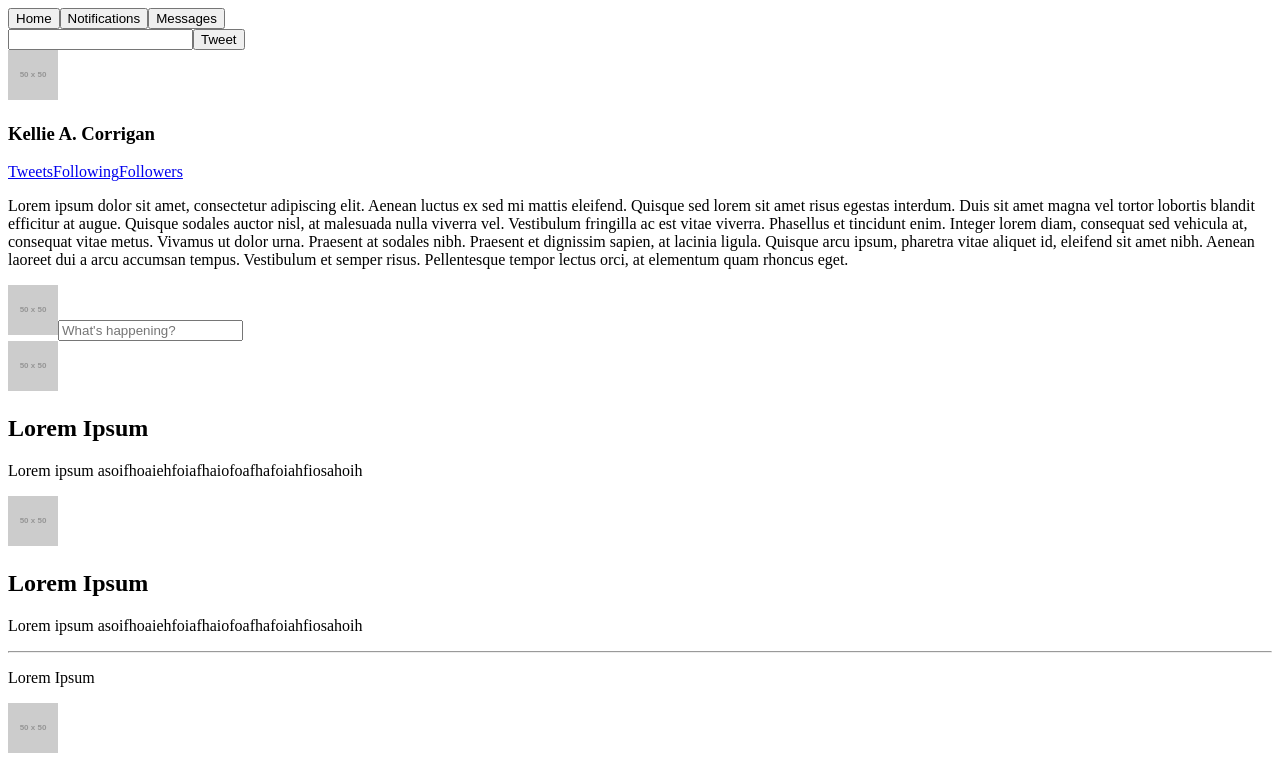
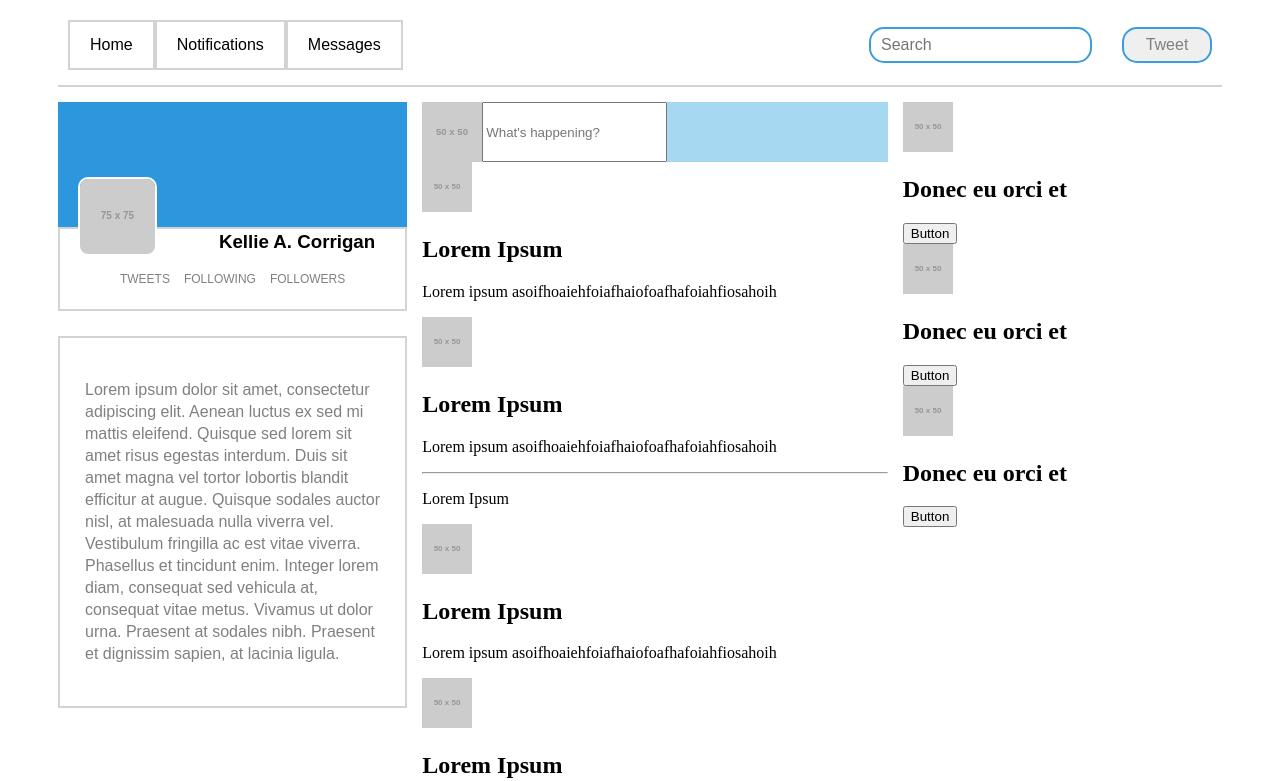
Before and after one commit to ellymaimon/xangoo, a React app: page / in a window 1280 px wide. Shown: the top 781 px of the page. Built offline with nearby package versions, Linux system fonts and the light colour scheme.

Commit message:
add styling to left column

```diff
--- a/src/components/App.jsx
+++ b/src/components/App.jsx
@@ -3,8 +3,11 @@ import Header from "./Header";
 import Content from './Content'
 
 function App(){
+  var appStyle = {
+    margin: '20px 50px',
+  }
   return(
-    <div>
+    <div style={appStyle}>
       <Header />
       <Content />
     </div>
--- a/src/components/Bio.jsx
+++ b/src/components/Bio.jsx
@@ -1,10 +1,19 @@
 import React from 'react';
 
 function Bio(){
+  var bio = {
+    border: "2px solid lightgrey",
+    color: "grey",
+    padding: "25px",
+    marginTop: "25px",
+    fontFamily: "sans-serif",
+    lineHeight: "22px"
+  }
+
   return (
-    <div>
+    <div style={bio}>
       <p>
-        Lorem ipsum dolor sit amet, consectetur adipiscing elit. Aenean luctus ex sed mi mattis eleifend. Quisque sed lorem sit amet risus egestas interdum. Duis sit amet magna vel tortor lobortis blandit efficitur at augue. Quisque sodales auctor nisl, at malesuada nulla viverra vel. Vestibulum fringilla ac est vitae viverra. Phasellus et tincidunt enim. Integer lorem diam, consequat sed vehicula at, consequat vitae metus. Vivamus ut dolor urna. Praesent at sodales nibh. Praesent et dignissim sapien, at lacinia ligula. Quisque arcu ipsum, pharetra vitae aliquet id, eleifend sit amet nibh. Aenean laoreet dui a arcu accumsan tempus. Vestibulum et semper risus. Pellentesque tempor lectus orci, at elementum quam rhoncus eget.
+        Lorem ipsum dolor sit amet, consectetur adipiscing elit. Aenean luctus ex sed mi mattis eleifend. Quisque sed lorem sit amet risus egestas interdum. Duis sit amet magna vel tortor lobortis blandit efficitur at augue. Quisque sodales auctor nisl, at malesuada nulla viverra vel. Vestibulum fringilla ac est vitae viverra. Phasellus et tincidunt enim. Integer lorem diam, consequat sed vehicula at, consequat vitae metus. Vivamus ut dolor urna. Praesent at sodales nibh. Praesent et dignissim sapien, at lacinia ligula.
       </p>
     </div>
   );
--- a/src/components/Content.jsx
+++ b/src/components/Content.jsx
@@ -5,10 +5,18 @@ import Posts from './Posts'
 import Recs from './Recs'
 
 function Content(){
+  var body = {
+    display: "grid",
+    gridTemplateColumns: "30% 40% 30%",
+    gridGap: "15px",
+    marginTop: "15px"
+  }
   return(
-    <div>
-      <Profile/>
-      <Bio/>
+    <div style={body}>
+      <div>
+        <Profile/>
+        <Bio/>
+      </div>
       <Posts/>
       <Recs/>
     </div>
--- a/src/components/Header.jsx
+++ b/src/components/Header.jsx
@@ -3,11 +3,19 @@ import Nav from "./Nav";
 import Search from "./Search";
 
 function Header(){
+  var header = {
+    display: "flex",
+    justifyContent: "space-between",
+    alignItems: "center",
+    borderBottom: "2px solid lightgrey",
+    padding: "0 10px 15px 10px"
+  }
   return (
-    <div>
-      <Nav />
-      <Search />
+    <div style={header}>
+      <Nav/>
+      <Search/>
     </div>
+
   );
 }
 
--- a/src/components/Nav.jsx
+++ b/src/components/Nav.jsx
@@ -1,11 +1,23 @@
 import React from "react";
 
 function Nav(){
+  var div = {
+    display: "inline"
+  }
+  var buttons = {
+    borderRadius: "0",
+    height: "50px",
+    paddingLeft: "20px",
+    paddingRight: "20px",
+    background: "#fff",
+    border: "2px solid lightgrey",
+    fontSize: "16px"
+  }
   return (
-    <div>
-      <button>Home</button>
-      <button>Notifications</button>
-      <button>Messages</button>
+    <div style={div}>
+      <button style={buttons}>Home</button>
+      <button style={buttons}>Notifications</button>
+      <button style={buttons}>Messages</button>
     </div>
   );
 }
--- a/src/components/PostHeader.jsx
+++ b/src/components/PostHeader.jsx
@@ -1,8 +1,13 @@
 import React from "react";
 
 function PostHeader(){
+  var header = {
+    display: "flex",
+    background: "#a6d8f2",
+    height: "60px"
+  }
   return (
-    <div>
+    <div style={header}>
       <img src="https://via.placeholder.com/50x50" alt=""/>
       <input type="text" placeholder="What's happening?"/>
     </div>
--- a/src/components/Profile.jsx
+++ b/src/components/Profile.jsx
@@ -1,14 +1,51 @@
 import React from 'react';
 
 function Profile(){
+  var blue = {
+    background: "#2d97de",
+    height: "125px"
+  }
+  var profile = {
+    border: "2px solid lightgrey",
+    height: "80px",
+    fontFamily: "sans-serif"
+  }
+  var image = {
+    position: "relative",
+    top: "75px",
+    left: "20px",
+    border: "2px solid white",
+    borderRadius: "10px"
+  }
+  var name = {
+    float: "right",
+    margin: "2px 30px 0px 0px"
+  }
+  var anchorDiv = {
+    textAlign: "center",
+    marginTop: "40px"
+  }
+  var anchor = {
+    margin: "7px",
+    textDecoration: "none",
+    color: "grey",
+    fontSize: "12px"
+  }
   return (
     <div>
-      <img src="https://via.placeholder.com/50x50" alt=""/>
-      <h3>Kellie A. Corrigan</h3>
-      <a href="#">Tweets</a>
-      <a href="#">Following</a>
-      <a href="#">Followers</a>
+      <div style={blue}>
+        <img style={image} src="https://via.placeholder.com/75x75" alt=""/>
+      </div>
+      <div style={profile}>
+        <h3 style={name}>Kellie A. Corrigan</h3>
+        <div style={anchorDiv}>
+          <a style={anchor} href="#">TWEETS</a>
+          <a style={anchor} href="#">FOLLOWING</a>
+          <a style={anchor} href="#">FOLLOWERS</a>
+        </div>
+      </div>
     </div>
+
   );
 }
 
--- a/src/components/Search.jsx
+++ b/src/components/Search.jsx
@@ -1,10 +1,28 @@
 import React from "react";
 
 function Search(){
+  var input = {
+    height: "30px",
+    border: "2px solid #3c9dde",
+    borderRadius: "15px",
+    color: "grey",
+    paddingLeft: "10px",
+    fontSize: "16px"
+  }
+  var tweetButton = {
+    height: "36px",
+    border: "2px solid #3c9dde",
+    borderRadius: "15px",
+    color: "grey",
+    width: "90px",
+    textAlign: "center",
+    marginLeft: "30px",
+    fontSize: "16px"
+  }
   return (
     <div>
-      <input type="text" />
-      <button>Tweet</button>
+      <input style={input} type="text" placeholder="Search"/>
+      <button style={tweetButton}>Tweet</button>
     </div>
   );
 }
```
